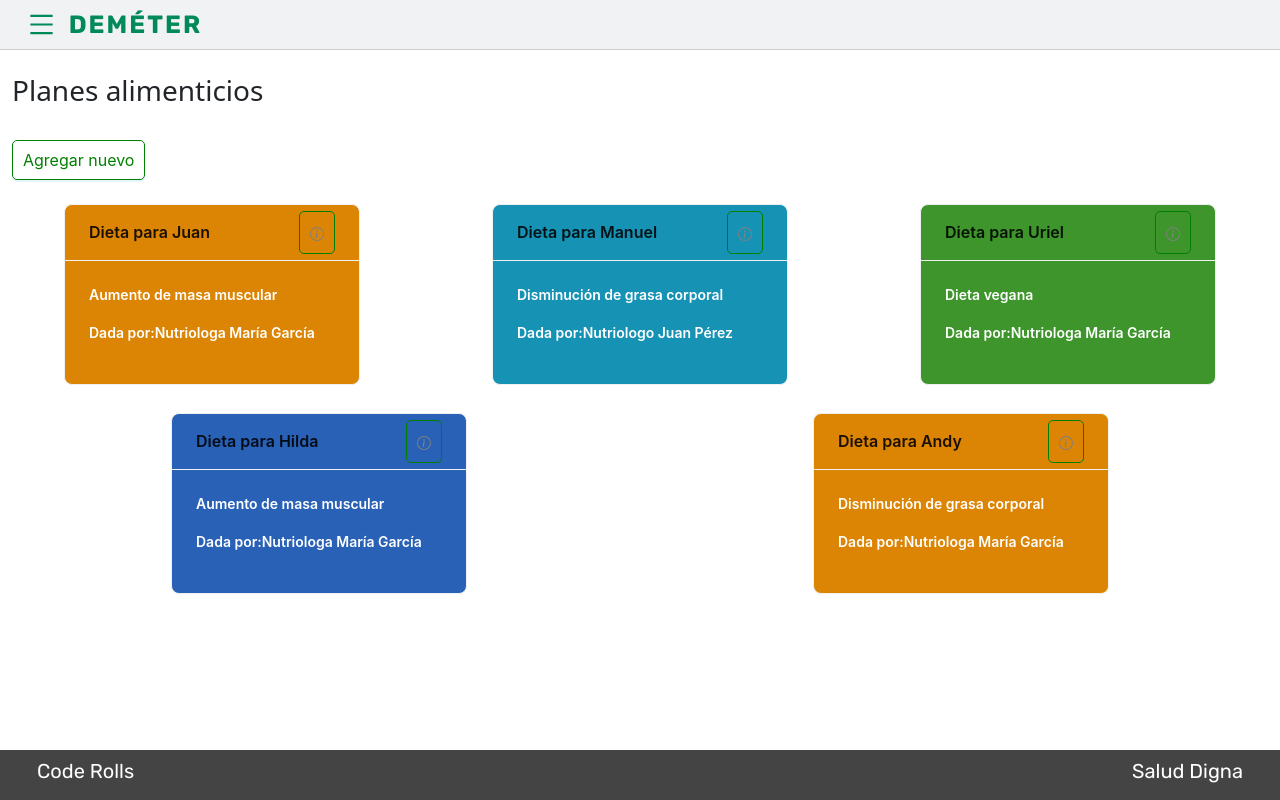
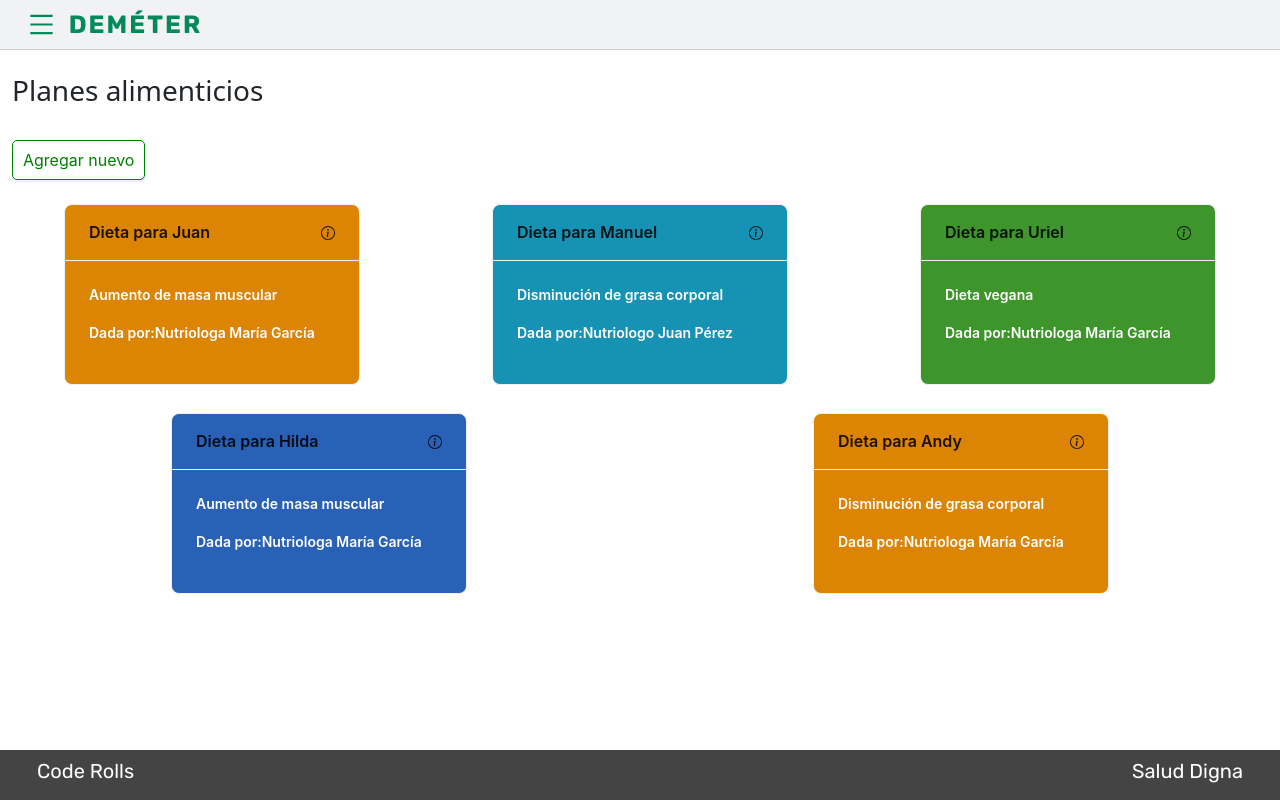
Before and after one commit to dixtinox/Code-Rolls-Talent-Land-2023, a React (Create React App) app in the folder FrontEND/code-rolls/: page /planes in a window 1280 px wide. Built offline with nearby package versions, Linux system fonts and the light colour scheme.

Commit message:
feat: corrections on nutri component

```diff
--- a/FrontEND/code-rolls/src/components/Pages/DetallePlan.js
+++ b/FrontEND/code-rolls/src/components/Pages/DetallePlan.js
@@ -16,6 +16,7 @@ const DetallePlan = () => {
     return (
       <>
        <Divider plain>{meal.label} - {meal.meal_time} hrs</Divider>
+       <h5>Opciones de platillos</h5>
        <MealList meals={meal.options}></MealList>
        <Button>
         Agregar opción de comida
--- a/FrontEND/code-rolls/src/components/components-Nutri/Nutri.js
+++ b/FrontEND/code-rolls/src/components/components-Nutri/Nutri.js
@@ -1,19 +1,10 @@
 import React from 'react'
-import { Modal, Button, Container, Row, Col } from 'react-bootstrap'
-import {BsInfoCircle} from 'react-icons/bs'
+import { Modal, Container, Row, Col } from 'react-bootstrap'
 import imagen0 from '../images/nutri0.png'
 import imagen1 from '../images/nutri.png'
 import imagen2 from '../images/nutriAzul.png'
 
 const Nutri = (props) => {
-
-    const [isShow, invokeModal] = React.useState(false)
-    const initModal = () => {
-        return invokeModal(!false)
-    }
-    const closeModal = () => {
-        return invokeModal(false)
-    }
 
     function seleccionarImagen(num){
         if(num == 0){
@@ -27,11 +18,8 @@ const Nutri = (props) => {
 
     return(
         <>
-        <Button variant={props.variant} onClick={initModal}>
-        <BsInfoCircle />
-        </Button>
         <div className='popup--container'>
-            <Modal show={isShow}>
+            <Modal show={props.active}>
             <Modal.Body>
                 <Container fluid>
                     <Row>
@@ -41,7 +29,7 @@ const Nutri = (props) => {
                             </div>
                         </Col>
                         <Col sm='8'>
-                            <Modal.Header closeButton onClick={closeModal}>
+                            <Modal.Header closeButton onClick={props.toggle}>
                                 <Modal.Title>Nutri</Modal.Title>
                             </Modal.Header>
                             {props.descripcion}
--- a/FrontEND/code-rolls/src/components/components-Planes/Plan.js
+++ b/FrontEND/code-rolls/src/components/components-Planes/Plan.js
@@ -2,11 +2,19 @@ import React from "react";
 import "bootstrap/dist/css/bootstrap.css";
 import Nutri from "../components-Nutri/Nutri";
 import { Card, Popover, Button } from "antd";
+import {  Button as bootstrapButton } from 'react-bootstrap'
 import { useNavigate } from "react-router-dom";
-import { getColorsCard } from "./utils"
+import { getColorsCard } from "./utils";
+import { useState } from 'react'
+import {BsInfoCircle} from 'react-icons/bs'
 
 const Plan = (props) => {
   const navigate = useNavigate();
+  const [activeNutri, setActiveNutri] = useState(false);
+
+  const toggle = () => {
+    setActiveNutri(!activeNutri)
+  }
   const content = (
     <div>
       <Button
@@ -17,7 +25,6 @@ const Plan = (props) => {
       >
         Ver detalles
       </Button>
-      <Button type="text">Lista de compras</Button>
     </div>
   );
   return (
@@ -27,8 +34,21 @@ const Plan = (props) => {
           <br></br>
           <Card
             title={props.diet_name}
-            style={{ backgroundColor: getColorsCard(props.number), color: "white" }}
-            extra={<Nutri variant="flat" imagen={0} class="nutri--containerCircular" descripcion={props.author}></Nutri>}
+            style={{
+              backgroundColor: getColorsCard(props.number),
+              color: "white",
+            }}
+            extra={
+              <><bootstrapButton variant="flat" onClick={toggle}>
+                <BsInfoCircle />
+              </bootstrapButton><Nutri
+                active={activeNutri}
+                toggle={toggle}
+                imagen={0}
+                class="nutri--containerCircular"
+                descripcion={`Hola, Este es el plan alimenticio "${props.diet_name}" puedes revisar los detalles de este plan dando click en el recuadro y posteriormente en "Ver detalles"`}
+              ></Nutri></>
+            }
           >
             <p>{props.diet_label}</p>
             <p>Dada por:{props.author}</p>
```
